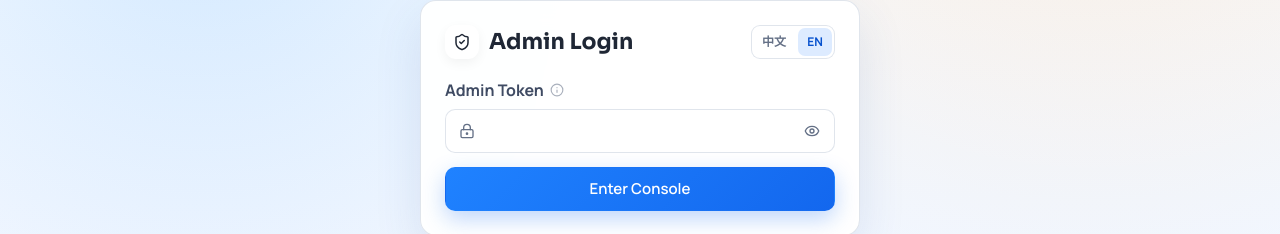
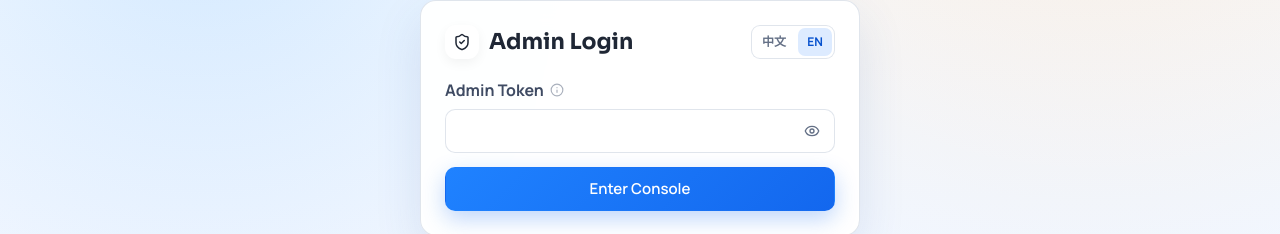
Before and after one commit to latashfeshan/Resin, a React (Vite) app in the folder webui/: page /ui/login in a window 1280 px wide. Shown: the part 282-516 px from the top of the page. Built offline with nearby package versions, Linux system fonts and the light colour scheme; no server answers; what i18n-iso-countries would draw is missing.

Commit message:
Remove login token lock icon

```diff
--- a/webui/src/features/auth/LoginPage.tsx
+++ b/webui/src/features/auth/LoginPage.tsx
@@ -1,5 +1,5 @@
 import { zodResolver } from "@hookform/resolvers/zod";
-import { Eye, EyeOff, Info, LockKeyhole, ShieldCheck } from "lucide-react";
+import { Eye, EyeOff, Info, ShieldCheck } from "lucide-react";
 import { useEffect, useState } from "react";
 import { useForm } from "react-hook-form";
 import { useLocation, useNavigate } from "react-router-dom";
@@ -122,7 +122,6 @@ export function LoginPage() {
             </span>
           </label>
           <div className="login-input-wrap">
-            <LockKeyhole size={16} aria-hidden="true" />
             <Input
               id="token"
               className="login-token-input"
--- a/webui/src/styles/theme.css
+++ b/webui/src/styles/theme.css
@@ -2948,19 +2948,8 @@ a {
   position: relative;
 }
 
-.login-input-wrap>svg {
-  position: absolute;
-  z-index: 1;
-  top: 50%;
-  left: 14px;
-  transform: translateY(-50%);
-  color: var(--text-muted);
-  pointer-events: none;
-}
-
 .login-token-input {
   height: 44px;
-  padding-left: 42px;
   padding-right: 46px;
   border-radius: 10px;
 }
```
